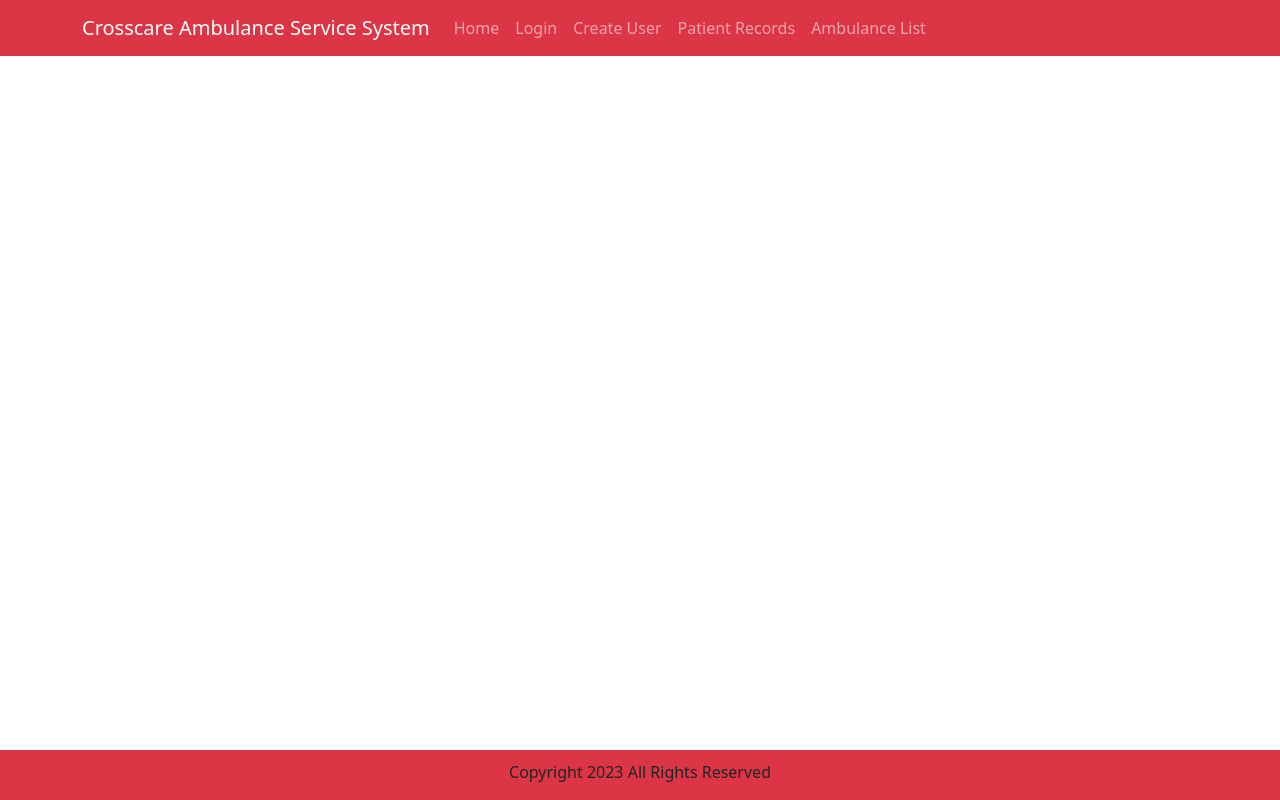
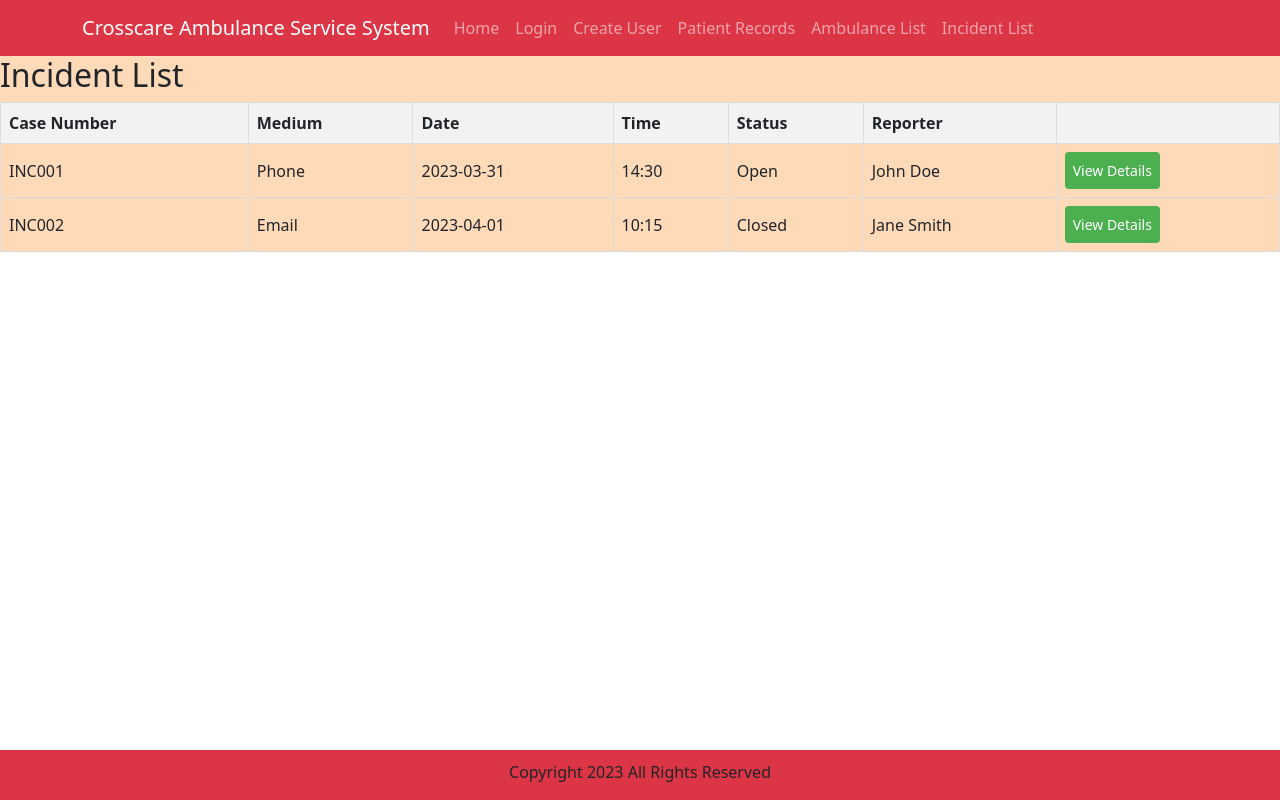
Before and after one commit to MithulPy/CrossCare_Software_Dev_Project_Group-3, a React (Create React App) app in the folder graphql-react-client/: page /incidentlist in a window 1280 px wide. Built offline with nearby package versions, Linux system fonts and the light colour scheme.

Commit message:
[added incident report]

```diff
--- a/graphql-react-client/src/App.js
+++ b/graphql-react-client/src/App.js
@@ -33,7 +33,7 @@ import DispatchDetails from './components/DispatchDetails';
 import Login from './components/Login';
 import Home from './components/Home';
 import DispatchSuccess from './components/DispatchSuccess';
-
+import IncidentList from './components/IncidentList';
 //
 function App() {
 const [color,changeColor] =useState("#FFDAB9");
@@ -57,6 +57,7 @@ const [color,changeColor] =useState("#FFDAB9");
                 Patient Records
               </Nav.Link>
               <Nav.Link as={Link} to="/ambulancelist">Ambulance List</Nav.Link>
+              <Nav.Link as={Link} to="/incidentlist">Incident List</Nav.Link>
 
 
             </Nav>
@@ -83,6 +84,8 @@ const [color,changeColor] =useState("#FFDAB9");
         <Route exact path="/view-patient/:patientId" element={<ViewPatientDetails/>} />
         <Route exact path="/dispatchdetails" element={<DispatchDetails/>} />
         <Route exact path="/dispatchsuccess" element={<DispatchSuccess/>} />
+        <Route path = "incidentlist" element={<IncidentList />} />
+
 
         </Routes>
     </div>
--- /dev/null
+++ b/graphql-react-client/src/components/IncidentList.css
@@ -0,0 +1,57 @@
+.incident-list-table {
+    border-collapse: collapse;
+    width: 100%;
+  }
+
+  .incident-list-table th,
+  .incident-list-table td {
+    border: 1px solid #ddd;
+    padding: 8px;
+    text-align: left;
+  }
+
+  .incident-list-table th {
+    background-color: #f2f2f2;
+  }
+
+  .view-details-button {
+    background-color: #4caf50;
+    border: none;
+    color: white;
+    padding: 8px;
+    text-align: center;
+    text-decoration: none;
+    display: inline-block;
+    font-size: 14px;
+    cursor: pointer;
+    border-radius: 4px;
+  }
+
+  .view-details-button:hover {
+    background-color: #3e8e41;
+  }
+
+  .close-details-button {
+    background-color: #f44336;
+    border: none;
+    color: white;
+    padding: 8px;
+    text-align: center;
+    text-decoration: none;
+    display: inline-block;
+    font-size: 14px;
+    cursor: pointer;
+    border-radius: 4px;
+    margin-top: 16px;
+  }
+
+  .close-details-button:hover {
+    background-color: #d32f2f;
+  }
+
+  .incident-details-container {
+    margin-top: 32px;
+    padding: 16px;
+    border: 1px solid #ddd;
+    border-radius: 4px;
+  }
--- /dev/null
+++ b/graphql-react-client/src/components/IncidentList.js
@@ -0,0 +1,129 @@
+import React, { useState } from 'react';
+import './IncidentList.css';
+
+// Sample incident data
+const sampleData = [
+  {
+    id: 1,
+    caseNumber: 'INC001',
+    medium: 'Phone',
+    date: '2023-03-31',
+    time: '14:30',
+    status: 'Open',
+    reporter: 'John Doe',
+    location: '123 Main St',
+    details: 'Lorem ipsum dolor sit amet, consectetur adipiscing elit.',
+  },
+  {
+    id: 2,
+    caseNumber: 'INC002',
+    medium: 'Email',
+    date: '2023-04-01',
+    time: '10:15',
+    status: 'Closed',
+    reporter: 'Jane Smith',
+    location: '456 Park Ave',
+    details: 'Sed do eiusmod tempor incididunt ut labore et dolore magna aliqua.',
+  },
+  // Add more incident objects here
+];
+
+// Component to display the list of incidents
+const IncidentList = () => {
+  const [selectedIncident, setSelectedIncident] = useState(null);
+
+  // Handle click on a "View Details" button
+  const handleViewDetails = (incident) => {
+    setSelectedIncident(incident);
+  };
+
+  // Render a table with the incident data
+  return (
+    <div>
+      <h2>Incident List</h2>
+      <table className="incident-list-table">
+        <thead>
+          <tr>
+            <th>Case Number</th>
+            <th>Medium</th>
+            <th>Date</th>
+            <th>Time</th>
+            <th>Status</th>
+            <th>Reporter</th>
+            <th></th>
+          </tr>
+        </thead>
+        <tbody>
+          {sampleData.map((incident) => (
+            <tr key={incident.id}>
+              <td>{incident.caseNumber}</td>
+              <td>{incident.medium}</td>
+              <td>{incident.date}</td>
+              <td>{incident.time}</td>
+              <td>{incident.status}</td>
+              <td>{incident.reporter}</td>
+              <td>
+                <button
+                  className="view-details-button"
+                  onClick={() => handleViewDetails(incident)}
+                >
+                  View Details
+                </button>
+              </td>
+            </tr>
+          ))}
+        </tbody>
+      </table>
+
+      {/* Show the selected incident's details in another component */}
+      {selectedIncident && (
+        <IncidentDetails
+          incident={selectedIncident}
+          setSelectedIncident={setSelectedIncident}
+        />
+      )}
+    </div>
+  );
+};
+
+// Component to display the details of a selected incident
+const IncidentDetails = ({ incident, setSelectedIncident }) => {
+    return (
+      <div>
+        <h2>Incident Details</h2>
+        <p>
+          <strong>Case Number:</strong> {incident.caseNumber}
+        </p>
+        <p>
+          <strong>Medium:</strong> {incident.medium}
+        </p>
+        <p>
+          <strong>Date:</strong> {incident.date}
+        </p>
+        <p>
+          <strong>Time:</strong> {incident.time}
+        </p>
+        <p>
+          <strong>Status:</strong> {incident.status}
+        </p>
+        <p>
+          <strong>Reporter:</strong> {incident.reporter}
+        </p>
+        <p>
+          <strong>Location:</strong> {incident.location}
+        </p>
+        <p>
+          <strong>Details:</strong> {incident.details}
+        </p>
+        <button
+          className="close-details-button"
+          onClick={() => setSelectedIncident(null)}
+        >
+          Close Details
+        </button>
+      </div>
+    );
+  };
+
+
+export default IncidentList;
```
Also changed, not shown: graphql-react-client/src/components/CommentBoard.js (added, +51 -0 lines).
